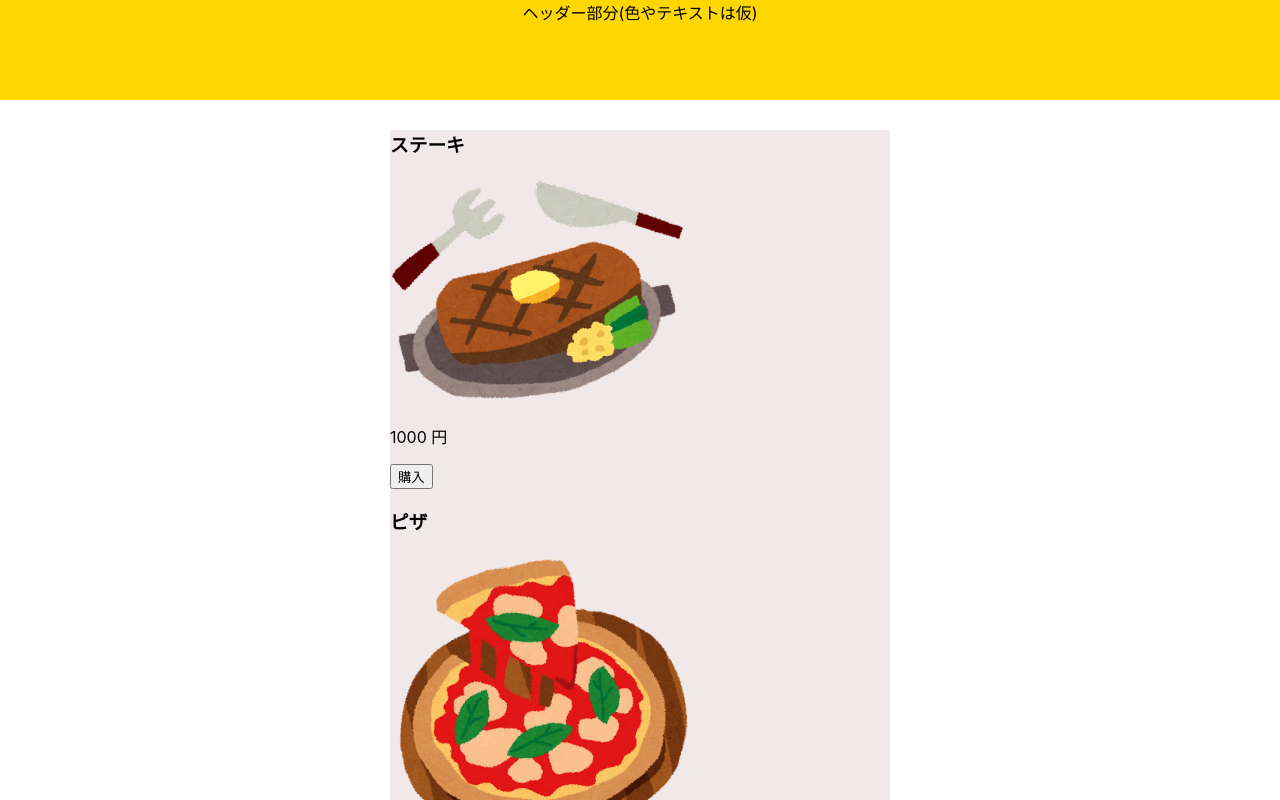
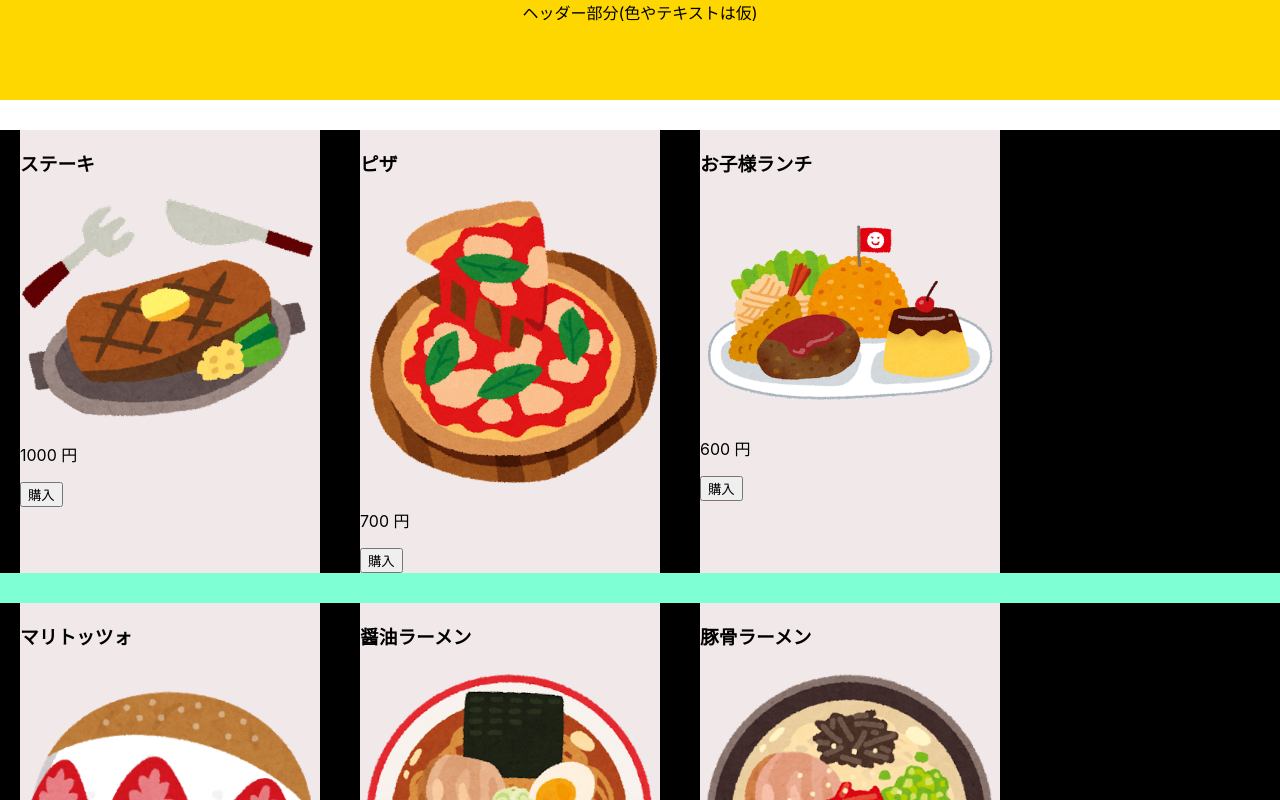
Before and after one commit to Colorful12/react_1, a React (Create React App) app: page / in a window 1280 px wide. Shown: the top 800 px of the page. Built offline with nearby package versions, Linux system fonts and the light colour scheme.

Commit message:
change the way to display cuisines (1row to 3row)

```diff
--- a/src/App.css
+++ b/src/App.css
@@ -35,15 +35,22 @@
 }
 
 .menu {
-
+  margin: auto;
+  background-color: aquamarine;
 }
 .cuisine{
+  background-color: black;
+  display: flex;
+  margin: auto;
   margin: 30px auto;
-  width: 500px;
+}
+
+.sub_cuisine{
+  width: 300px;
+  margin: 0px 20px;
   background-color:rgb(241, 233, 233);
 }
 
 .cuisine img{
   width: 300px;
-
 }
--- a/src/App.js
+++ b/src/App.js
@@ -43,7 +43,7 @@ class App extends React.Component {
     const newCuisines = alterCuisine(cuisines);
     const menu = newCuisines.map((cuisine) =>
     <div class="cuisine">
-      <div key={cuisine[0].id} class="cuisine1">
+      <div key={cuisine[0].id} class="sub_cuisine">
         <h3>{cuisine[0].name}</h3>
         <img src={`${process.env.PUBLIC_URL}/${cuisine[0].pic}`} alt="" title="" />
         <p>{cuisine[0].price} 円</p>
@@ -52,7 +52,7 @@ class App extends React.Component {
       </div>
       {
         Object.keys(cuisine[1]).length != 1 ? (
-        <div key={cuisine[1].id} class="cuisine2">
+        <div key={cuisine[1].id} class="sub_cuisine">
           <h3>{cuisine[1].name}</h3>
           <img src={`${process.env.PUBLIC_URL}/${cuisine[1].pic}`} alt="" title="" />
           <p>{cuisine[1].price} 円</p>
@@ -63,7 +63,7 @@ class App extends React.Component {
       }
       {
         Object.keys(cuisine[2]).length != 1 ? (
-        <div key={cuisine[2].id} class="cuisine3">
+        <div key={cuisine[2].id} class="sub_cuisine">
           <h3>{cuisine[2].name}</h3>
           <img src={`${process.env.PUBLIC_URL}/${cuisine[2].pic}`} alt="" title="" />
           <p>{cuisine[2].price} 円</p>
@@ -77,7 +77,6 @@ class App extends React.Component {
     return (
         <div class="menu">
           {menu}
-          {Object.keys(newCuisines[2][1]).length}
         </div>
     );
   }
```
